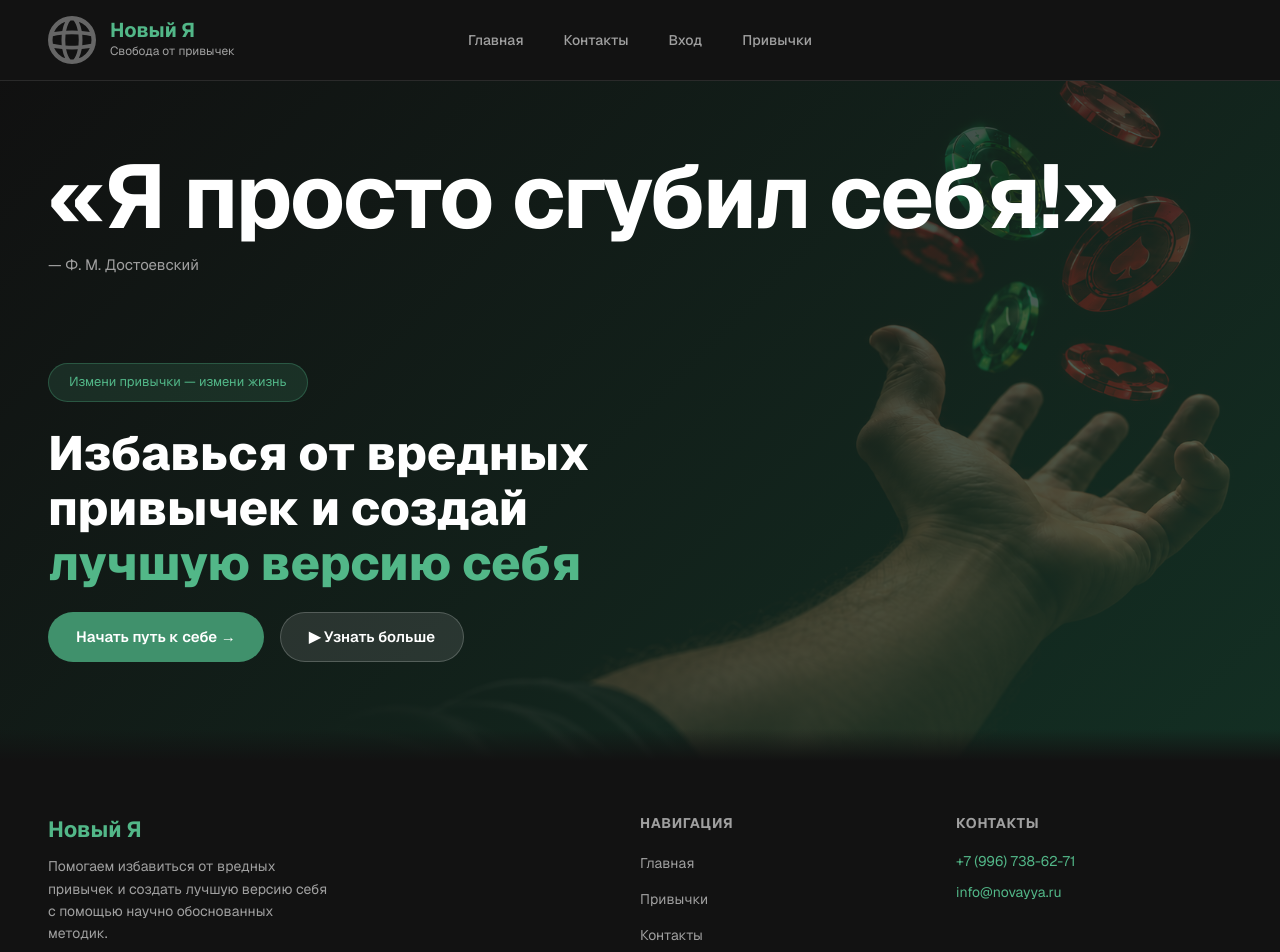
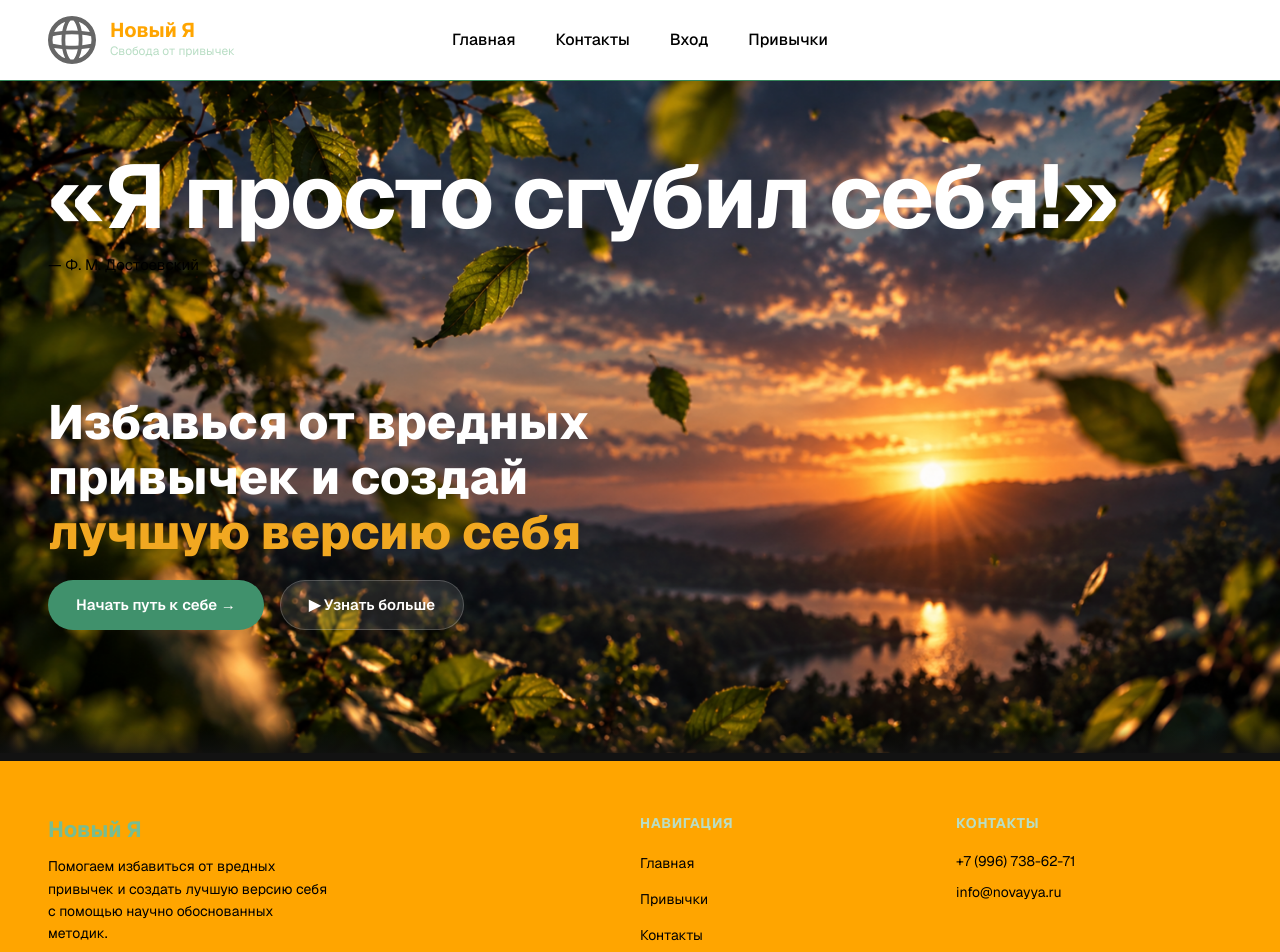
Before and after one commit to Aleksey788/FrontTermPaper, a Next.js app in the folder client/: page / in a window 1280 px wide. Shown: the top 952 px of the page. Built offline with nearby package versions, Linux system fonts and the light colour scheme.

Commit message:
дизайн

```diff
--- a/client/src/app/contact/page.module.css
+++ b/client/src/app/contact/page.module.css
@@ -1,5 +1,11 @@
 .page {
-  background: #1a1a1a;
+  background: linear-gradient(135deg, #102b20, #173d2b);
+  --color-text: #f6fbf7;
+  --color-text-muted: #b9dec5;
+  --color-green-bright: #78bd91;
+  --color-bg-card: #22543d;
+  --color-border: #4fa875;
+  --color-focus: #78bd91;
   color: var(--color-text);
   min-height: 70vh;
   padding: 80px 48px;
@@ -63,24 +69,24 @@
 }
 
 .telegram {
-  background: var(--color-green-light);
+  background: linear-gradient(135deg, #28734b, #22543d);
   color: var(--color-text);
 }
 
 .telegram:hover {
-  background: var(--color-green-bright);
+  background: #22543d;
   transform: translateY(-2px);
-  box-shadow: 0 4px 16px rgba(64, 145, 108, 0.4);
+  box-shadow: 0 4px 16px rgba(40, 115, 75, 0.24);
 }
 
 .whatsapp {
-  background: rgba(255, 255, 255, 0.1);
+  background: #f6fbf7;
   border: 1px solid var(--color-border);
-  color: var(--color-text);
+  color: #173d2b;
 }
 
 .whatsapp:hover {
-  background: rgba(255, 255, 255, 0.18);
+  background: #b9dec5;
   transform: translateY(-2px);
 }
 
@@ -93,7 +99,10 @@
 .contactBlock {
   min-width: 0;
   padding: 24px;
-  border: 1px solid transparent;
+  border: 1px solid var(--color-border);
+  border-radius: 20px;
+  background: var(--color-bg-card);
+  box-shadow: var(--shadow-sm);
 }
 
 .contactBlock h2 {
--- a/client/src/app/layout.module.css
+++ b/client/src/app/layout.module.css
@@ -1,13 +1,138 @@
+.header,
+.footer,
+.main:not(:has(:global(.imageSurface))) {
+  /* Local palette: image-backed pages keep the original root tokens. */
+  --color-bg-card: #f6fbf7;
+  --color-bg-light: #d9efe0;
+  --color-bg-white: #ffffff;
+  --color-text: #173d2b;
+  --color-text-muted: #496653;
+  --color-text-dark: #173d2b;
+  --color-text-secondary: #496653;
+  --color-green: #28734b;
+  --color-green-light: #28734b;
+  --color-green-bright: #22543d;
+  --color-green-dark: #173d2b;
+  --color-border: #b9dec5;
+  --color-border-light: #b9dec5;
+  --shadow-sm: 0 4px 16px rgba(16, 43, 32, 0.06);
+  --shadow-md: 0 8px 28px rgba(16, 43, 32, 0.1);
+  --shadow-lg: 0 12px 32px rgba(16, 43, 32, 0.14);
+  color: var(--color-text);
+}
+
+.main:not(:has(:global(.imageSurface))) {
+  background: linear-gradient(135deg, #f6fbf7, #edf7ef 65%, #d9efe0);
+  color-scheme: light;
+
+  & :where(h1, h2, h3) {
+    color: var(--color-text);
+  }
+
+  & :where(a:not([class])) {
+    color: var(--color-green-bright);
+  }
+
+  & :where(button),
+  & :global(.btnPrimary),
+  & :global(.habitLanding) a {
+    background: linear-gradient(135deg, #28734b, #22543d);
+    color: #ffffff;
+    border: 1px solid #28734b;
+    border-radius: 12px;
+    box-shadow: 0 5px 16px rgba(40, 115, 75, 0.16);
+  }
+
+  & :where(button:hover:not(:disabled)),
+  & :global(.btnPrimary):hover,
+  & :global(.habitLanding) a:hover {
+    background: linear-gradient(135deg, #28734b, #22543d);
+    color: #ffffff;
+    box-shadow: 0 8px 22px rgba(40, 115, 75, 0.24);
+  }
+
+  & :where(input:not([type="checkbox"]):not([type="radio"]), textarea, select) {
+    background: #ffffff;
+    color: var(--color-text);
+    border: 1px solid var(--color-border);
+    border-radius: 12px;
+  }
+
+  & :where(input, textarea)::placeholder {
+    color: var(--color-text-muted);
+  }
+
+  & :where(input[type="checkbox"], input[type="radio"]) {
+    accent-color: #28734b;
+  }
+
+  & :where(a, button, input, textarea, select, summary):focus-visible {
+    outline: 2px solid var(--color-focus, #28734b);
+    outline-offset: 3px;
+  }
+
+  & :global(.btnSecondary),
+  & :global(.reviewModal) button:last-child {
+    background: #d9efe0;
+    color: var(--color-text);
+    border-color: var(--color-border);
+  }
+
+  & :where(button:disabled) {
+    background: #d9efe0;
+    color: #496653;
+    border-color: #b9dec5;
+    box-shadow: none;
+    cursor: not-allowed;
+  }
+
+  & :global(.habitLanding),
+  & :global(.formCard),
+  & :global(.planDetails) article,
+  & :global(.reviewModal) {
+    background: var(--color-bg-card);
+    color: var(--color-text);
+    border: 1px solid var(--color-border);
+    border-radius: 20px;
+    box-shadow: var(--shadow-md);
+  }
+
+  & :global(.planDetails) article:hover {
+    border-color: #4fa875;
+    box-shadow: var(--shadow-lg);
+  }
+
+  & :where([role="alert"]) {
+    color: #9a3412;
+    background: #fff0e5;
+    border-radius: 8px;
+  }
+
+  & :where([role="status"]) {
+    color: #426028;
+    background: #f0f5e8;
+    border-radius: 8px;
+  }
+}
+
 .header {
+  --color-text: #f6fbf7;
+  --color-text-muted: #b9dec5;
+  --color-green-bright: #78bd91;
+  --color-border: #34865a;
   display: grid;
   grid-template-columns: 1fr auto 1fr;
   align-items: center;
   padding: 16px 48px;
-  background: var(--color-bg-dark);
+  background: white;
   border-bottom: 1px solid var(--color-border);
   position: sticky;
   top: 0;
   z-index: 100;
+
+  .logoTextH4{
+    color: orange;
+  }
 }
 
 .logo {
@@ -39,6 +164,12 @@
   display: flex;
   gap: 8px;
   justify-self: center;
+
+  .navLink
+  {
+    font-size: 16px;
+    color: black;
+  }
 }
 
 .nav a {
@@ -53,15 +184,27 @@
 }
 
 .nav a:hover {
-  color: white;
-  background: rgba(255, 255, 255, 0.05);
+  color: var(--color-text);
+  background: #22543d;
 }
 
 .footer {
-  background: var(--color-bg-dark);
+  --color-text: #f6fbf7;
+  --color-text-muted: #b9dec5;
+  --color-green-bright: #78bd91;
+  --color-border: #34865a;
+  background: orange;
   border-top: 1px solid var(--color-border);
   padding: 50px 48px 24px;
   margin-top: auto;
+
+  & p {
+    color: rgb(0, 0, 0);
+  }
+
+  & a {
+    color: rgb(0, 0, 0);
+  }
 }
 
 .footerInner {
@@ -79,7 +222,6 @@
 }
 
 .footerBrand p {
-  color: var(--color-text-muted);
   font-size: 14px;
   max-width: 280px;
 }
@@ -101,7 +243,6 @@
 }
 
 .footerNav a {
-  color: var(--color-text-muted);
   font-size: 14px;
   transition: color var(--transition);
 }
@@ -111,13 +252,11 @@
 }
 
 .footerContact p {
-  color: var(--color-text-muted);
   font-size: 14px;
   margin-bottom: 8px;
 }
 
 .footerContact a {
-  color: var(--color-green-bright);
   font-size: 14px;
 }
 
@@ -130,8 +269,13 @@
 }
 
 .footerBottom p {
-  color: var(--color-text-muted);
   font-size: 13px;
+}
+
+.header a:focus-visible,
+.footer a:focus-visible {
+  outline: 2px solid #78bd91;
+  outline-offset: 4px;
 }
 
 @media (max-width: 768px) {
--- a/client/src/app/layout.tsx
+++ b/client/src/app/layout.tsx
@@ -31,20 +31,28 @@ export default function RootLayout({
           <Link href="/" className={styles.logo}>
             <img src="/globe.svg" alt="Logo" width={48} height={48} />
             <div className={styles.logoText}>
-              <h4>Новый Я</h4>
+              <h4 className={styles.logoTextH4}>Новый Я</h4>
               <p>Свобода от привычек</p>
             </div>
           </Link>
 
           <nav className={styles.nav}>
-            <Link href="/">Главная</Link>
-            <Link href="/contact">Контакты</Link>
-            <Link href="/login">Вход</Link>
-            <Link href="/habits">Привычки</Link>
+            <Link href="/" className={styles.navLink}>
+             Главная
+            </Link>
+            <Link href="/contact" className={styles.navLink}>
+             Контакты
+            </Link>
+            <Link href="/login" className={styles.navLink}>
+             Вход
+            </Link>
+            <Link href="/habits" className={styles.navLink}>
+             Привычки
+            </Link>
           </nav>
         </header>
 
-        <main>{children}</main>
+        <main className={styles.main}>{children}</main>
 
         <footer className={styles.footer}>
           <div className={styles.footerInner}>
--- a/client/src/app/login/LoginBackdrop.tsx
+++ b/client/src/app/login/LoginBackdrop.tsx
@@ -54,7 +54,7 @@ export default function LoginBackdrop({ children }: { children: ReactNode }) {
     : undefined;
 
   return (
-    <div className={styles.authPage} style={backgroundStyle}>
+    <div className={`imageSurface ${styles.authPage}`} style={backgroundStyle}>
       {children}
       {background?.quote && (
         <figure className={styles.quoteCard}>
--- a/client/src/app/page.module.css
+++ b/client/src/app/page.module.css
@@ -1,9 +1,15 @@
+
 .page {
   min-height: 100%;
   overflow-x: hidden;
+
   background:
-    linear-gradient(135deg, rgba(18, 18, 18, 0.92) 0%, rgba(27, 67, 50, 0.7) 100%),
-    url("/images/home-background-hand-right.png") center top / 100% auto no-repeat;
+    url("/images/home-background-hand-right.png")
+    center top / 100% auto no-repeat;
+
+  & figcaption {
+    color: black;
+  }
 }
 
 :global(main):has(> .page) + :global(footer) {
@@ -56,7 +62,6 @@
 
 .heroQuote figcaption {
   flex-shrink: 0;
-  color: var(--color-text-muted);
   font-size: 15px;
   line-height: 1.5;
   white-space: nowrap;
@@ -67,16 +72,6 @@
   max-width: 620px;
 }
 
-.badge {
-  display: inline-block;
-  padding: 8px 20px;
-  background: rgba(82, 183, 136, 0.15);
-  border: 1px solid rgba(82, 183, 136, 0.3);
-  border-radius: var(--radius-pill);
-  font-size: 13px;
-  color: var(--color-green-bright);
-  margin-bottom: 24px;
-}
 
 .heroTitle {
   font-size: clamp(32px, 4vw, 48px);
@@ -85,9 +80,9 @@
   margin-bottom: 20px;
 }
 
-.heroTitle span {
-  color: var(--color-green-bright);
-}
+  .heroTitle span {
+    color: rgb(241, 168, 33);
+  }
 
 /* .heroText {
   font-size: 17px;
--- a/client/src/app/page.tsx
+++ b/client/src/app/page.tsx
@@ -3,7 +3,7 @@ import Link from "next/link";
 
 export default function Home() {
   return (
-    <div className={styles.page}>
+    <div className={`imageSurface ${styles.page}`}>
       <section className={styles.hero}>
         <figure className={styles.heroQuote}>
           <blockquote className={styles.quote}>«Я просто сгубил себя!»</blockquote>
@@ -11,18 +11,12 @@ export default function Home() {
         </figure>
 
         <div className={styles.heroContent}>
-          <span className={styles.badge}>
-            Измени привычки — измени жизнь
-          </span>
+
           <h1 className={styles.heroTitle}>
             Избавься от вредных привычек и создай{" "}
             <span>лучшую версию себя</span>
           </h1>
-          {/* <p className={styles.heroText}>
-            Научно обоснованные методики помогут вам шаг за шагом изменить
-            образ жизни, понять причины зависимости и закрепить результат
-            навсегда.
-          </p> */}
+
           <div className={styles.heroButtons}>
             <Link href="/habits" className="btn btnPrimary">
               Начать путь к себе →
--- a/client/src/components/PlanDetails.tsx
+++ b/client/src/components/PlanDetails.tsx
@@ -181,7 +181,7 @@ export default function PlanDetails({
   );
 
   return (
-    <div>
+    <div className="planDetails">
       <h1>{title}</h1>
 
       {state.kind === "loading" && <p>Загрузка плана...</p>}
@@ -249,7 +249,7 @@ export default function PlanDetails({
 
       {reviewClasses && selectedDay && (
         <div className={reviewClasses.overlay}>
-          <div className={reviewClasses.modal}>
+          <div className={`reviewModal ${reviewClasses.modal}`}>
             <h2>Отзыв за {selectedDay.number} день</h2>
             <label>Количество звёзд</label>
             <div className={reviewClasses.stars}>
--- a/client/src/components/PlanSelection.tsx
+++ b/client/src/components/PlanSelection.tsx
@@ -12,7 +12,7 @@ type PlanSelectionProps = {
 
 export default function PlanSelection({ slug, days, cardBackgrounds }: PlanSelectionProps) {
   return (
-    <main className={styles.page}>
+    <main className={`imageSurface ${styles.page}`}>
       <div className={styles.container}>
         {days.map((plan, index) => (
           <div className={styles.test} key={plan.id}>
```
Also changed, not shown: client/src/app/habits/page.module.css (+9 -1 lines), client/src/components/PlanSelection.module.css (+27 -9 lines), client/src/styles/admin.module.css (+11 -2 lines), client/src/styles/planBackground.module.css (+9 -1 lines), client/public/images/home-background-hand-right.png, client/public/images/plan-page-background.png.
